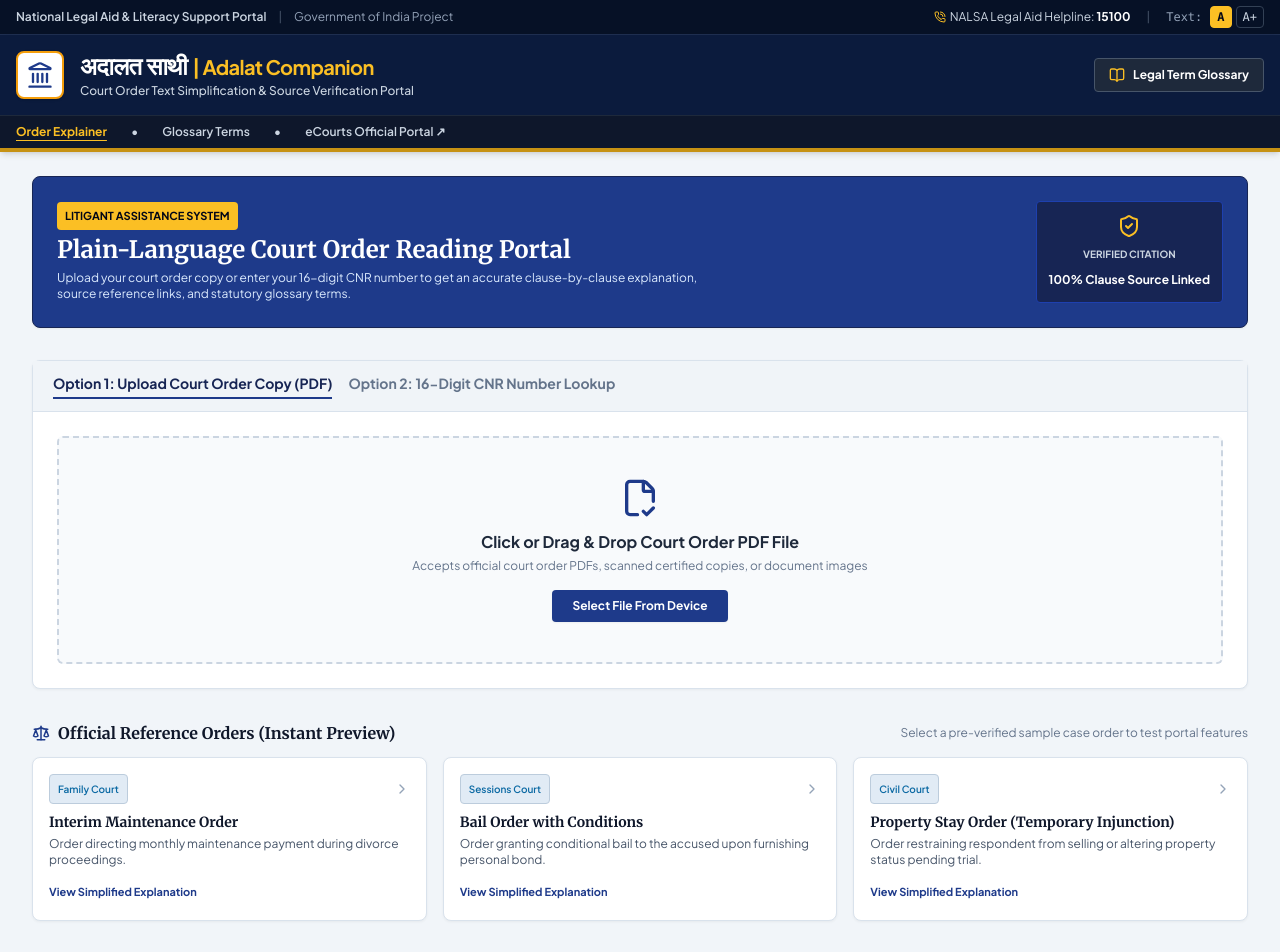
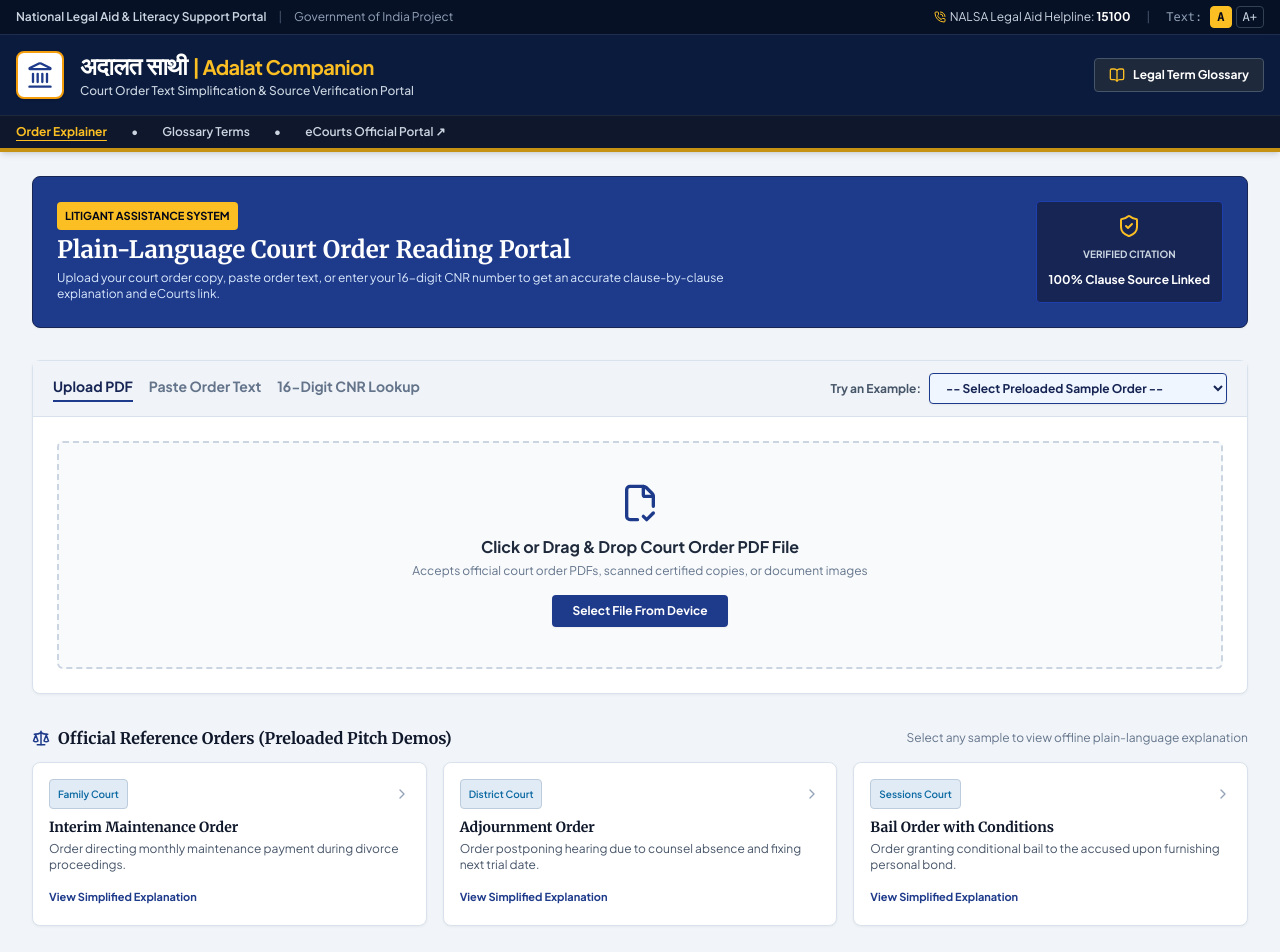
Before and after one commit to Derin-tech/Adalat-Companion, a React (Vite) app in the folder frontend/: page / in a window 1280 px wide. Shown: the top 952 px of the page. Built offline with nearby package versions, Linux system fonts and the light colour scheme.

Commit message:
Add Try an Example dropdown auto-filling text and CNR, plus offline demo mode for pitch reliability

```diff
--- a/frontend/src/App.tsx
+++ b/frontend/src/App.tsx
@@ -19,10 +19,17 @@
 export default function App() {
   const [caseId, setCaseId] = useState<string | null>(null);
   const [selectedSample, setSelectedSample] = useState<SampleOrder | null>(null);
+  const [apiData, setApiData] = useState<any | null>(null);
   const [loading, setLoading] = useState(false);
   const [error, setError] = useState<string | null>(null);
   const [isGlossaryOpen, setIsGlossaryOpen] = useState(false);
   const [fontSize, setFontSize] = useState<'normal' | 'large' | 'xlarge'>('normal');
+
+  const handleReset = () => {
+    setCaseId(null);
+    setSelectedSample(null);
+    setApiData(null);
+  };
 
   const getFontSizeClass = () => {
     if (fontSize === 'large') return 'text-base sm:text-lg';
@@ -72,7 +79,7 @@
         <div className="max-w-7xl mx-auto px-4 py-4 flex flex-wrap items-center justify-between gap-4">
           <div
             className="flex items-center gap-4 cursor-pointer"
-            onClick={() => { setCaseId(null); setSelectedSample(null); }}
+            onClick={handleReset}
           >
             <div className="w-12 h-12 rounded-lg bg-white p-2 border-2 border-amber-500 flex items-center justify-center text-slate-900 shadow">
               <Landmark size={28} className="text-blue-900" />
@@ -101,7 +108,7 @@
         {/* Sub-header Navigation Bar */}
         <div className="bg-slate-900/90 border-t border-slate-800 px-4 py-2 text-xs font-semibold text-slate-300 no-print">
           <div className="max-w-7xl mx-auto flex items-center gap-6">
-            <span className={`cursor-pointer ${!caseId && !selectedSample ? 'text-amber-400 font-bold underline underline-offset-4' : 'hover:text-white'}`} onClick={() => { setCaseId(null); setSelectedSample(null); }}>
+            <span className={`cursor-pointer ${!caseId && !selectedSample && !apiData ? 'text-amber-400 font-bold underline underline-offset-4' : 'hover:text-white'}`} onClick={handleReset}>
               Order Explainer
             </span>
             <span>•</span>
@@ -128,13 +135,19 @@
         {loading ? (
           <div className="flex flex-col items-center justify-center py-20 text-center govt-card p-12">
             <div className="w-12 h-12 border-4 border-blue-900/20 border-t-blue-900 rounded-full animate-spin mb-4"></div>
-            <h3 className="text-lg font-bold font-serif mb-1 text-slate-900">Processing Court Order File...</h3>
+            <h3 className="text-lg font-bold font-serif mb-1 text-slate-900">Processing Court Order Text...</h3>
             <p className="text-xs text-slate-600">Extracting legal text clauses, cross-verifying citations, and mapping plain-language terms.</p>
           </div>
-        ) : !caseId && !selectedSample ? (
+        ) : !caseId && !selectedSample && !apiData ? (
           <UploadScreen
-            onSuccess={(id) => setCaseId(id)}
-            onSelectSample={(sample) => setSelectedSample(sample)}
+            onSuccess={(id, data) => {
+              setCaseId(id);
+              if (data) setApiData(data);
+            }}
+            onSelectSample={(sample) => {
+              setSelectedSample(sample);
+              setApiData(null);
+            }}
             setLoading={setLoading}
             setError={setError}
           />
@@ -142,7 +155,8 @@
           <ResultsScreen
             caseId={caseId}
             sample={selectedSample}
-            onReset={() => { setCaseId(null); setSelectedSample(null); }}
+            apiData={apiData}
+            onReset={handleReset}
             onOpenGlossary={() => setIsGlossaryOpen(true)}
           />
         )}
@@ -194,14 +208,56 @@
 
 {/* Official Portal Upload & Search Screen */}
 function UploadScreen({ onSuccess, onSelectSample, setLoading, setError }: {
-  onSuccess: (id: string) => void;
+  onSuccess: (id: string, responseData?: any) => void;
   onSelectSample: (sample: SampleOrder) => void;
   setLoading: (l: boolean) => void;
   setError: (e: string | null) => void;
 }) {
   const fileInputRef = useRef<HTMLInputElement>(null);
   const [cnr, setCnr] = useState('');
-  const [activeTab, setActiveTab] = useState<'upload' | 'cnr'>('upload');
+  const [orderText, setOrderText] = useState('');
+  const [selectedSampleId, setSelectedSampleId] = useState<string>('');
+  const [activeTab, setActiveTab] = useState<'upload' | 'text' | 'cnr'>('upload');
+
+  const handleDropdownSelect = (e: React.ChangeEvent<HTMLSelectElement>) => {
+    const sampleId = e.target.value;
+    setSelectedSampleId(sampleId);
+    if (!sampleId) return;
+
+    const sample = SAMPLE_ORDERS.find(s => s.id === sampleId);
+    if (sample) {
+      setOrderText(sample.rawOrderText || '');
+      setCnr(sample.keyFacts.cnrNumber || '');
+      setActiveTab('text');
+    }
+  };
+
+  const handleExplainTextApi = async (e?: React.FormEvent) => {
+    if (e) e.preventDefault();
+    if (!orderText.trim()) return;
+
+    setLoading(true);
+    setError(null);
+    try {
+      const res = await axios.post(`${API_BASE}/explain`, {
+        orderText: orderText.trim(),
+        caseNumber: cnr.trim() || undefined
+      });
+      onSuccess('explain-result', res.data);
+    } catch (err: any) {
+      console.error(err);
+      // Fallback to static sample if API fails
+      const matched = SAMPLE_ORDERS.find(s => s.id === selectedSampleId) || SAMPLE_ORDERS[0];
+      onSelectSample(matched);
+    } finally {
+      setLoading(false);
+    }
+  };
+
+  const handleExplainOffline = () => {
+    const matched = SAMPLE_ORDERS.find(s => s.id === selectedSampleId) || SAMPLE_ORDERS[0];
+    onSelectSample(matched);
+  };
 
   const handleFileUpload = async (file: File) => {
     setLoading(true);
@@ -248,7 +304,7 @@
             Plain-Language Court Order Reading Portal
           </h2>
           <p className="text-xs text-blue-100 mt-1 max-w-2xl">
-            Upload your court order copy or enter your 16-digit CNR number to get an accurate clause-by-clause explanation, source reference links, and statutory glossary terms.
+            Upload your court order copy, paste order text, or enter your 16-digit CNR number to get an accurate clause-by-clause explanation and eCourts link.
           </p>
         </div>
         <div className="bg-blue-950 p-3 rounded border border-blue-800 text-center shrink-0">
@@ -260,7 +316,7 @@
 
       {/* Main Upload / Search Form Card */}
       <div className="govt-card">
-        <div className="govt-card-header flex items-center justify-between">
+        <div className="govt-card-header flex flex-wrap items-center justify-between gap-4">
           <div className="flex gap-4">
             <button
               onClick={() => setActiveTab('upload')}
@@ -268,7 +324,15 @@
                 activeTab === 'upload' ? 'border-blue-900 text-blue-950' : 'border-transparent text-slate-500 hover:text-slate-800'
               }`}
             >
-              Option 1: Upload Court Order Copy (PDF)
+              Upload PDF
+            </button>
+            <button
+              onClick={() => setActiveTab('text')}
+              className={`pb-1 font-bold text-sm border-b-2 transition-colors ${
+                activeTab === 'text' ? 'border-blue-900 text-blue-950' : 'border-transparent text-slate-500 hover:text-slate-800'
+              }`}
+            >
+              Paste Order Text
             </button>
             <button
               onClick={() => setActiveTab('cnr')}
@@ -276,13 +340,30 @@
                 activeTab === 'cnr' ? 'border-blue-900 text-blue-950' : 'border-transparent text-slate-500 hover:text-slate-800'
               }`}
             >
-              Option 2: 16-Digit CNR Number Lookup
+              16-Digit CNR Lookup
             </button>
+          </div>
+
+          {/* Try an Example Dropdown */}
+          <div className="flex items-center gap-2">
+            <span className="text-xs font-bold text-slate-600">Try an Example:</span>
+            <select
+              value={selectedSampleId}
+              onChange={handleDropdownSelect}
+              className="px-3 py-1.5 text-xs font-bold rounded border border-blue-900 bg-blue-50 text-blue-950 focus:outline-none focus:ring-2 focus:ring-blue-900 cursor-pointer shadow-sm"
+            >
+              <option value="">-- Select Preloaded Sample Order --</option>
+              {SAMPLE_ORDERS.map((sample) => (
+                <option key={sample.id} value={sample.id}>
+                  {sample.title} ({sample.badge})
+                </option>
+              ))}
+            </select>
           </div>
         </div>
 
         <div className="p-6">
-          {activeTab === 'upload' ? (
+          {activeTab === 'upload' && (
             <div
               className="border-2 border-dashed border-slate-300 rounded-md p-10 text-center bg-slate-50 hover:bg-slate-100 transition-colors cursor-pointer"
               onDragOver={(e) => e.preventDefault()}
@@ -311,7 +392,58 @@
                 onChange={(e) => e.target.files && e.target.files[0] && handleFileUpload(e.target.files[0])}
               />
             </div>
-          ) : (
+          )}
+
+          {activeTab === 'text' && (
+            <form onSubmit={handleExplainTextApi} className="space-y-4">
+              <div>
+                <label className="block text-xs font-bold uppercase tracking-wider text-slate-700 mb-1">
+                  16-Digit CNR Number (Optional for eCourts Link)
+                </label>
+                <input
+                  type="text"
+                  value={cnr}
+                  onChange={(e) => setCnr(e.target.value)}
+                  placeholder="e.g. MHBO010001232026"
+                  className="w-full px-4 py-2 text-sm rounded border border-slate-300 bg-white focus:outline-none focus:border-blue-900 font-mono"
+                />
+              </div>
+
+              <div>
+                <label className="block text-xs font-bold uppercase tracking-wider text-slate-700 mb-1">
+                  Court Order Text
+                </label>
+                <textarea
+                  rows={5}
+                  value={orderText}
+                  onChange={(e) => setOrderText(e.target.value)}
+                  placeholder="Paste legal court order text here..."
+                  className="w-full px-4 py-2.5 text-sm rounded border border-slate-300 bg-white focus:outline-none focus:border-blue-900 font-serif leading-relaxed"
+                />
+              </div>
+
+              <div className="flex flex-wrap items-center justify-between gap-3 pt-2">
+                <button
+                  type="submit"
+                  disabled={!orderText.trim()}
+                  className="px-6 py-2.5 bg-blue-900 hover:bg-slate-900 disabled:opacity-50 text-white font-bold text-xs rounded transition-colors shadow-sm"
+                >
+                  Explain Order (Live API Call)
+                </button>
+
+                <button
+                  type="button"
+                  onClick={handleExplainOffline}
+                  className="px-4 py-2.5 bg-slate-100 hover:bg-slate-200 text-slate-800 border border-slate-300 font-bold text-xs rounded transition-colors"
+                  title="Uses preloaded offline JSON demo without calling API"
+                >
+                  Explain Order (Offline Demo Mode)
+                </button>
+              </div>
+            </form>
+          )}
+
+          {activeTab === 'cnr' && (
             <form onSubmit={handleCnrSubmit} className="space-y-4">
               <div>
                 <label className="block text-xs font-bold uppercase tracking-wider text-slate-700 mb-1">Enter 16-Digit CNR Number</label>
@@ -321,7 +453,7 @@
                     value={cnr}
                     onChange={(e) => setCnr(e.target.value)}
                     placeholder="e.g. MHBO010001232026"
-                    className="flex-1 px-4 py-2.5 text-sm rounded border border-slate-300 bg-white focus:outline-none focus:border-blue-900"
+                    className="flex-1 px-4 py-2.5 text-sm rounded border border-slate-300 bg-white focus:outline-none focus:border-blue-900 font-mono"
                   />
                   <button
                     type="submit"
@@ -341,9 +473,9 @@
         <div className="flex items-center justify-between">
           <h3 className="font-bold text-base font-serif text-slate-900 flex items-center gap-2">
             <Scale size={18} className="text-blue-900" />
-            Official Reference Orders (Instant Preview)
+            Official Reference Orders (Preloaded Pitch Demos)
           </h3>
-          <span className="text-xs text-slate-500">Select a pre-verified sample case order to test portal features</span>
+          <span className="text-xs text-slate-500">Select any sample to view offline plain-language explanation</span>
         </div>
 
         <div className="grid md:grid-cols-3 gap-4">
@@ -377,9 +509,10 @@
 }
 
 {/* Official Results & Document View Screen */}
-function ResultsScreen({ caseId, sample, onReset, onOpenGlossary }: {
+function ResultsScreen({ caseId, sample, apiData, onReset, onOpenGlossary }: {
   caseId: string | null;
   sample: SampleOrder | null;
+  apiData?: any | null;
   onReset: () => void;
   onOpenGlossary: () => void;
 }) {
@@ -391,6 +524,22 @@
   const [copied, setCopied] = useState(false);
 
   useEffect(() => {
+    if (apiData) {
+      setData({
+        plainSummary: apiData.whatHappened || apiData.plainSummary || "Court order summary processed.",
+        whatYouNeedToDo: apiData.whatYouNeedToDo || [],
+        keyDates: apiData.keyDates || [],
+        whereThisStands: apiData.whereThisStands || "",
+        clauses: apiData.clauses || [],
+        keyFacts: apiData.keyFacts || { parties: [], nextHearingDate: null, stage: null },
+        caseNumber: apiData.caseNumber,
+        ecourtsLink: apiData.ecourtsLink || (apiData.caseNumber ? `https://services.ecourts.gov.in/ecourtindia_v6/?cnrNumber=${apiData.caseNumber}` : 'https://services.ecourts.gov.in/ecourtindia_v6/'),
+        language: lang
+      });
+      setLoading(false);
+      return;
+    }
+
     if (sample) {
       const summaryText = sample.plainSummary[lang] || sample.plainSummary['en'];
       const clausesList = sample.clauses[lang] || sample.clauses['en'] || sample.clauses.en;
@@ -398,6 +547,8 @@
         plainSummary: summaryText,
         clauses: clausesList,
         keyFacts: sample.keyFacts,
+        caseNumber: sample.keyFacts.cnrNumber,
+        ecourtsLink: `https://services.ecourts.gov.in/ecourtindia_v6/?cnrNumber=${sample.keyFacts.cnrNumber}`,
         changedFromPrevious: sample.changedFromPrevious,
         language: lang
       });
--- a/frontend/src/data/sampleOrders.ts
+++ b/frontend/src/data/sampleOrders.ts
@@ -21,9 +21,10 @@
   title: string;
   badge: string;
   description: string;
+  rawOrderText: string;
+  keyFacts: KeyFacts;
   plainSummary: Record<string, string>; // lang key -> text
   clauses: Record<string, Clause[]>;     // lang key -> clauses
-  keyFacts: KeyFacts;
   changedFromPrevious?: {
     changed: boolean;
     changes: string[];
@@ -36,6 +37,7 @@
     title: "Interim Maintenance Order",
     badge: "Family Court",
     description: "Order directing monthly maintenance payment during divorce proceedings.",
+    rawOrderText: "The Respondent is hereby directed to remit a sum of ₹10,000/- per mensum towards the interim maintenance of the Petitioner on or before the 5th day of every calendar month, commencing from 01.01.2026. Matter stands adjourned to 15.03.2026 for compliance.",
     keyFacts: {
       caseTitle: "Anita Sharma vs. Rahul Sharma",
       cnrNumber: "MHBO010001232026",
@@ -78,22 +80,56 @@
         },
         {
           id: "c3",
-          originalText: "In default of payment, the Petitioner is at liberty to file execution proceedings for attachment of Respondent's salary.",
-          plainText: "If payment is missed, the wife can ask the court to deduct the money directly from the husband's salary.",
+          originalText: "Matter stands adjourned to 15.03.2026 for compliance.",
+          plainText: "The next hearing is fixed for March 15, 2026 to check if payments were made.",
           pageNumber: 2
         }
-      ],
-      hi: [
+      ]
+    }
+  },
+  {
+    id: "sample-adjournment",
+    title: "Adjournment Order",
+    badge: "District Court",
+    description: "Order postponing hearing due to counsel absence and fixing next trial date.",
+    rawOrderText: "At the request of learned counsel for the Respondent, who submits that senior counsel is unavailable today due to medical indisposition, the matter stands adjourned to 28.04.2026 for cross-examination of PW-1. Interim order, if any, to continue till the next date of hearing.",
+    keyFacts: {
+      caseTitle: "Sunil Kumar vs. Vikas Mehta",
+      cnrNumber: "DLCT010043212026",
+      courtName: "District Civil Court, Tis Hazari, Delhi",
+      judgeName: "Hon'ble Judge A. K. Gupta",
+      parties: ["Sunil Kumar (Plaintiff)", "Vikas Mehta (Defendant)"],
+      nextHearingDate: "2026-04-28",
+      stage: "Adjournment / Cross Examination",
+      orderDate: "2026-01-20"
+    },
+    changedFromPrevious: {
+      changed: true,
+      changes: [
+        "Hearing postponed to April 28, 2026 at respondent's request.",
+        "Existing interim protection orders extended until the next hearing date."
+      ]
+    },
+    plainSummary: {
+      en: "The court has postponed today's hearing because the respondent's senior lawyer was unwell and could not attend. The case will next be heard on April 28, 2026 for questioning the main witness (PW-1). Any temporary stay or protection orders issued earlier remain active until that date.",
+      hi: "अदालत ने आज की सुनवाई स्थगित कर दी है क्योंकि प्रतिवादी के वकील अस्वस्थता के कारण उपस्थित नहीं हो सके। मामले की अगली सुनवाई 28 अप्रैल 2026 को मुख्य गवाह से पूछताछ के लिए होगी। पहले जारी किए गए सभी अंतरिम आदेश तब तक लागू रहेंगे।",
+      ta: "எதிர்தரப்பு வழக்கறிஞர் உடல்நலக் குறைவால் வர முடியாததால் வழக்கு ஏப்ரல் 28, 2026 ஆம் தேதிக்கு ஒத்திவைக்கப்பட்டுள்ளது.",
+      te: "ప్రతివాది తరఫు న్యాయవాది అనారోగ్యం కారణంగా నేటి విచారణను ఏప్రిల్ 28, 2026కి వాయిదా వేశారు.",
+      kn: "ವಕೀಲರ ಅನಾರೋಗ್ಯದ ಕಾರಣ ಇಂದಿನ ವಿಚಾರಣೆಯನ್ನು ಏಪ್ರಿಲ್ 28, 2026ಕ್ಕೆ ಮುಂದೂಡಲಾಗಿದೆ.",
+      bn: "আইনজীবীর অসুস্থতার কারণে আজকের শুনানি ২৮ এপ্রিল ২০২৬ পর্যন্ত মুলতবি করা হয়েছে।"
+    },
+    clauses: {
+      en: [
         {
-          id: "c1",
-          originalText: "The Respondent is hereby directed to remit a sum of ₹10,000/- per mensum towards the interim maintenance of the Petitioner.",
-          plainText: "पति (प्रतिवादी) को दैनिक खर्चों के लिए हर महीने ₹10,000 देने होंगे।",
+          id: "a1",
+          originalText: "At the request of learned counsel for the Respondent, who submits that senior counsel is unavailable today due to medical indisposition, the matter stands adjourned to 28.04.2026.",
+          plainText: "Today's court hearing was postponed to April 28, 2026 because the respondent's lawyer was sick.",
           pageNumber: 1
         },
         {
-          id: "c2",
-          originalText: "Said remittance shall be made directly into the bank account of the Petitioner on or before the 5th day of every calendar month, commencing from 01.01.2026.",
-          plainText: "यह पैसा 1 जनवरी 2026 से हर महीने की 5 तारीख तक पत्नी के बैंक खाते में जमा होना चाहिए।",
+          id: "a2",
+          originalText: "Interim order, if any, to continue till the next date of hearing.",
+          plainText: "All temporary court protections or stay orders given previously will stay in force until the next hearing.",
           pageNumber: 1
         }
       ]
@@ -104,6 +140,7 @@
     title: "Bail Order with Conditions",
     badge: "Sessions Court",
     description: "Order granting conditional bail to the accused upon furnishing personal bond.",
+    rawOrderText: "Applicant shall be released on bail upon executing a personal bond of ₹25,000/- with one solvent surety of like amount. Applicant shall surrender his passport before the Investigating Officer within 48 hours of release and mark attendance at police station every Monday between 10:00 AM and 01:00 PM.",
     keyFacts: {
       caseTitle: "State of Maharashtra vs. Rajesh Verma",
       cnrNumber: "MHCC020045672025",
@@ -152,49 +189,5 @@
         }
       ]
     }
-  },
-  {
-    id: "sample-property",
-    title: "Property Stay Order (Temporary Injunction)",
-    badge: "Civil Court",
-    description: "Order restraining respondent from selling or altering property status pending trial.",
-    keyFacts: {
-      caseTitle: "Ramesh Patel vs. Suresh Patel",
-      cnrNumber: "GJAH010098762025",
-      courtName: "Civil Court Senior Division, Ahmedabad",
-      judgeName: "Hon'ble Judge M. P. Mehta",
-      parties: ["Ramesh Patel (Plaintiff)", "Suresh Patel (Defendant)"],
-      nextHearingDate: "2026-04-05",
-      stage: "Written Statement Reply",
-      orderDate: "2026-01-22"
-    },
-    changedFromPrevious: {
-      changed: false,
-      changes: []
-    },
-    plainSummary: {
-      en: "The court has issued a temporary stay order protecting the disputed land (Survey No. 104). The defendant (Suresh Patel) is forbidden from selling, gifting, constructing on, or transferring ownership of the property until the court gives a final decision. Both parties must maintain the current status of the land.",
-      hi: "अदालत ने विवादित जमीन (सर्वे नंबर 104) पर अंतरिम रोक (स्टे ऑर्डर) जारी की है। जब तक मामला जारी है, प्रतिवादी (सुरेश पटेल) जमीन को बेचने, निर्माण करने या किसी और को हस्तांतरित करने से प्रतिबंधित है।",
-      ta: "சர்ச்சைக்குரிய நிலத்தை (சர்வே எண் 104) விற்கவோ மாற்றவோ பிரதிவாதிக்கு தற்காலிக தடை விதிக்கப்பட்டுள்ளது.",
-      te: "వివాదాస్పద స్థలాన్ని అమ్మడం లేదా నిర్మించడం చేయకూడదని ప్రతివాదిని కోర్టు తాత్కాలికంగా ఆదేశించింది.",
-      kn: "ವಿವಾದಿತ ಜಾಗವನ್ನು ಮಾರಾಟ ಮಾಡದಂತೆ ಅಥವಾ ಬದಲಾಯಿಸದಂತೆ ಕೋರ್ಟ್ ತಡೆಯಾಜ್ಞೆ ನೀಡಿದೆ.",
-      bn: "বিতর্কিত জমি বিক্রি বা হস্তান্তর না করার জন্য আদালত অন্তর্বর্তীকালীন স্থগিতাদেশ জারি করেছে।"
-    },
-    clauses: {
-      en: [
-        {
-          id: "p1",
-          originalText: "The Defendant is temporarily restrained from alienating, encumbering, or creating third-party rights in respect of the suit property.",
-          plainText: "The defendant cannot sell, mortgage, or give the property to anyone else while the case is in court.",
-          pageNumber: 1
-        },
-        {
-          id: "p2",
-          originalText: "Status quo as on date shall be strictly maintained by both parties until further orders.",
-          plainText: "Both sides must keep the property exactly as it is right now without making any physical or legal changes.",
-          pageNumber: 2
-        }
-      ]
-    }
   }
 ];
```
